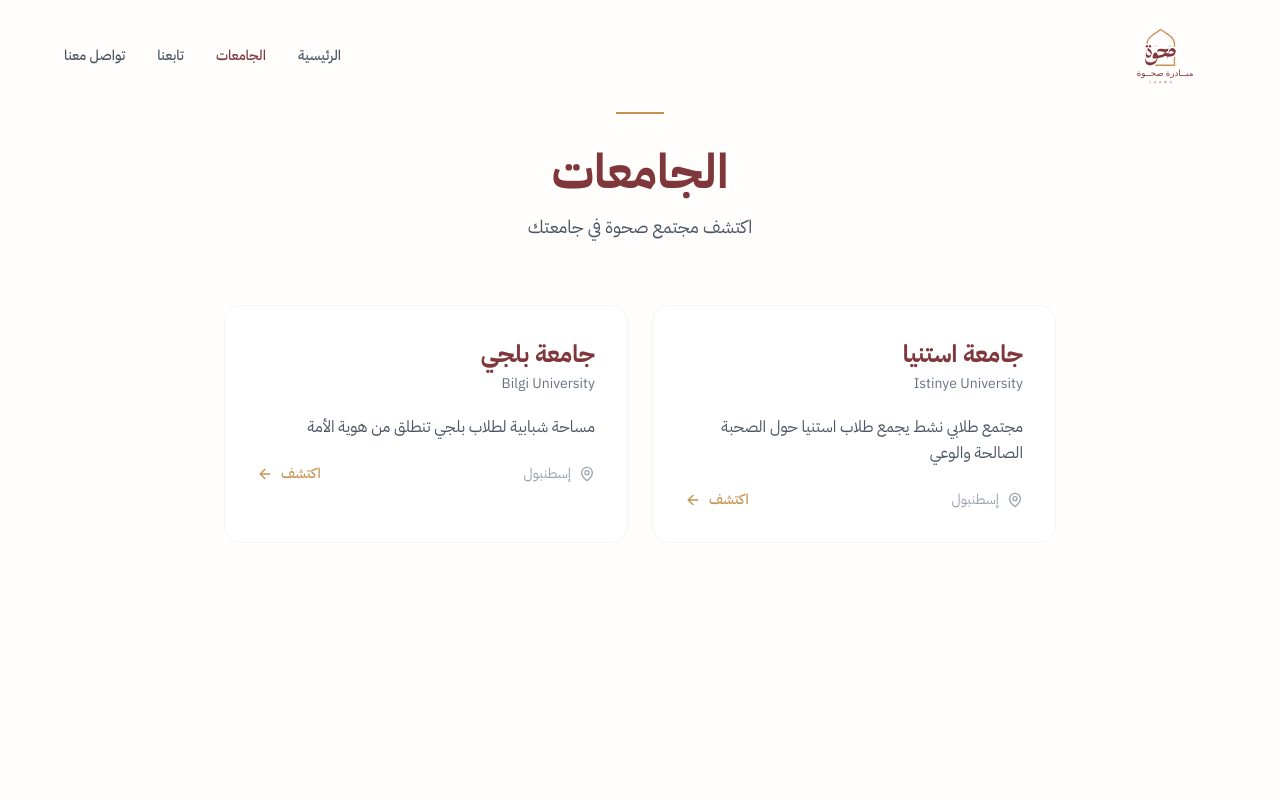
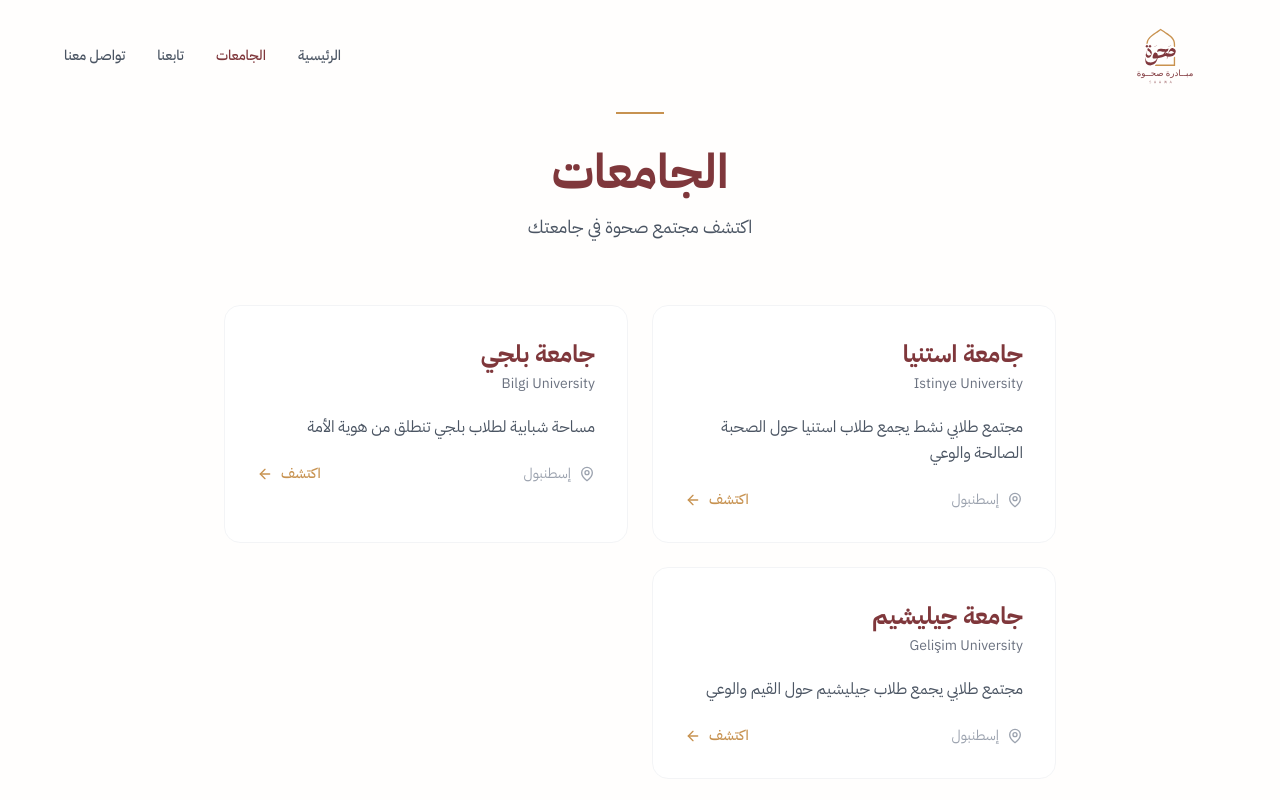
Before and after one commit to mokamaleldin/sahwa, a React (Vite) app: page /universities in a window 1280 px wide. Shown: the top 800 px of the page. Built offline with nearby package versions, Linux system fonts and the light colour scheme.

Commit message:
feat: update university data to replace Topkapi University with Gelişim University and update WhatsApp group links

```diff
--- a/src/pages/SocialMedia.tsx
+++ b/src/pages/SocialMedia.tsx
@@ -214,8 +214,8 @@
                 </div>
               </a>
 
-              {/* <a
-                href="https://chat.whatsapp.com/Koqd707ViD2BPYoC7yHJ1Q"
+              <a
+                href="https://chat.whatsapp.com/JFewtz9mYMHFNOWDXjNAsB"
                 target="_blank"
                 rel="noopener noreferrer"
                 className="group bg-white border border-gray-100 rounded-2xl p-5 hover:border-[#7F373B]/20 hover:shadow-lg transition-all duration-300 flex items-center gap-4"
@@ -224,10 +224,10 @@
                   <MessageCircle size={22} />
                 </div>
                 <div>
-                  <h3 className="font-bold text-[#7F373B]">جامعة توبكابية</h3>
+                  <h3 className="font-bold text-[#7F373B]">جامعة جيليشيم</h3>
                   <p className="text-sm text-gray-500">مجموعة واتساب</p>
                 </div>
-              </a> */}
+              </a>
             </div>
           </div>
 
--- a/src/pages/Universities.tsx
+++ b/src/pages/Universities.tsx
@@ -28,13 +28,13 @@
     city: 'إسطنبول',
     description: 'مساحة شبابية لطلاب بلجي تنطلق من هوية الأمة',
   },
-  // {
-  //   id: 'topkapi',
-  //   name: 'جامعة توبكابية',
-  //   nameEn: 'Topkapi University',
-  //   city: 'إسطنبول',
-  //   description: 'مجتمع طلابي يجمع طلاب توبكابية حول القيم والوعي',
-  // },
+  {
+    id: 'gelisim',
+    name: 'جامعة جيليشيم',
+    nameEn: 'Gelişim University',
+    city: 'إسطنبول',
+    description: 'مجتمع طلابي يجمع طلاب جيليشيم حول القيم والوعي',
+  },
 ];
 
 const Universities: React.FC = () => {
--- a/src/pages/UniversityPage.tsx
+++ b/src/pages/UniversityPage.tsx
@@ -34,15 +34,15 @@
     studentMessage: 'في بلجي، نبني مجتمعًا طلابيًا يجمعنا حول القيم والوعي. كن جزءًا من رحلتنا.',
     whatsappGroup: 'https://chat.whatsapp.com/BrHWBBCth9nCyxDw4a8pdH',
   },
-  // 'topkapi': {
-  //   id: 'topkapi',
-  //   name: 'جامعة توبكابية',
-  //   nameEn: 'Topkapi University',
-  //   city: 'إسطنبول',
-  //   introduction: 'مرحبًا بكم في صحوة توبكابية. نحن مجموعة من الطلاب نسعى لبناء بيئة صحية تُعين على الثبات والوعي خلال الحياة الجامعية.',
-  //   studentMessage: 'نحن طلاب مثلكم، نفهم تحديات الحياة الجامعية ونسعى معًا للنمو والتطور. انضموا إلينا لنكون صحبة تعين بعضها على الخير.',
-  //   whatsappGroup: 'https://chat.whatsapp.com/Koqd707ViD2BPYoC7yHJ1Q',
-  // },
+  'gelisim': {
+    id: 'gelisim',
+    name: 'جامعة جيليشيم',
+    nameEn: 'Gelişim University',
+    city: 'إسطنبول',
+    introduction: 'مرحبًا بكم في صحوة جيليشيم. نحن مجموعة من الطلاب نسعى لبناء بيئة صحية تُعين على الثبات والوعي خلال الحياة الجامعية.',
+    studentMessage: 'نحن طلاب مثلكم، نفهم تحديات الحياة الجامعية ونسعى معًا للنمو والتطور. انضموا إلينا لنكون صحبة تعين بعضها على الخير.',
+    whatsappGroup: 'https://chat.whatsapp.com/JFewtz9mYMHFNOWDXjNAsB',
+  },
 };
 
 const UniversityPage: React.FC = () => {
```
